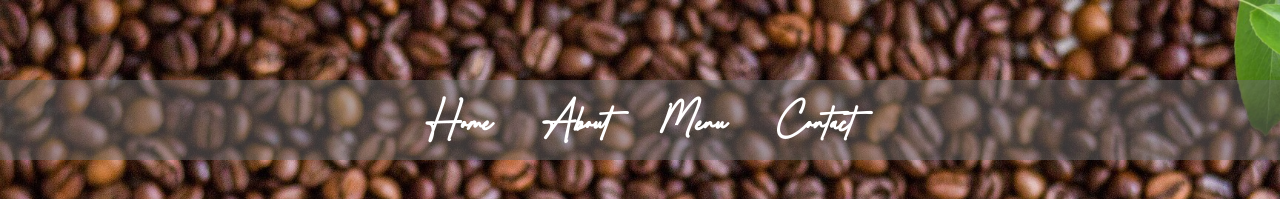
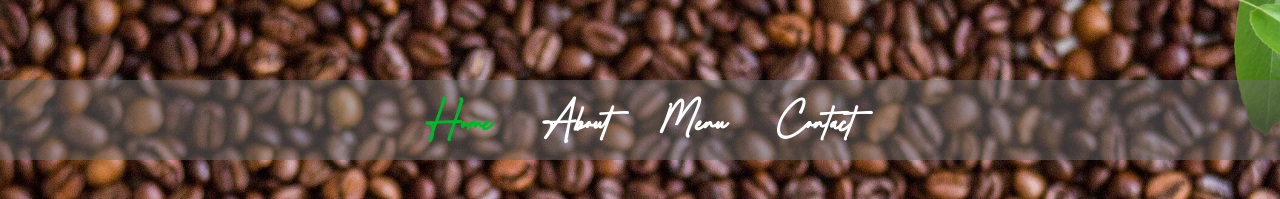
Before and after one commit to iceeqsolutions/webpack-demo-coffee-shop, a website built with webpack: page src/index.html in a window 1280 px wide. Shown: the top 199 px of the page. Built offline with nearby package versions, Linux system fonts and the light colour scheme.

Commit message:
ADD page indicator to navbar -> highlight active

```diff
--- a/src/index.js
+++ b/src/index.js
@@ -13,6 +13,7 @@ const contactPage = document.querySelector(".contact");
 
 const content = document.querySelector("#content");
 content.appendChild(home());
+homePage.classList.add("active");
 content.appendChild(icsStatement());
 
 // Navigation
--- a/src/styles/styles.css
+++ b/src/styles/styles.css
@@ -71,6 +71,10 @@
   font-size: 3.1rem;
 }
 
+.active {
+  color: rgb(0, 185, 43);
+}
+
 .homePage {
   height: 100vh;
   background-image: url("../img/oneMoreCoffeeCup.jpg");
```
Lines whose indentation alone changed are shown as unchanged.
